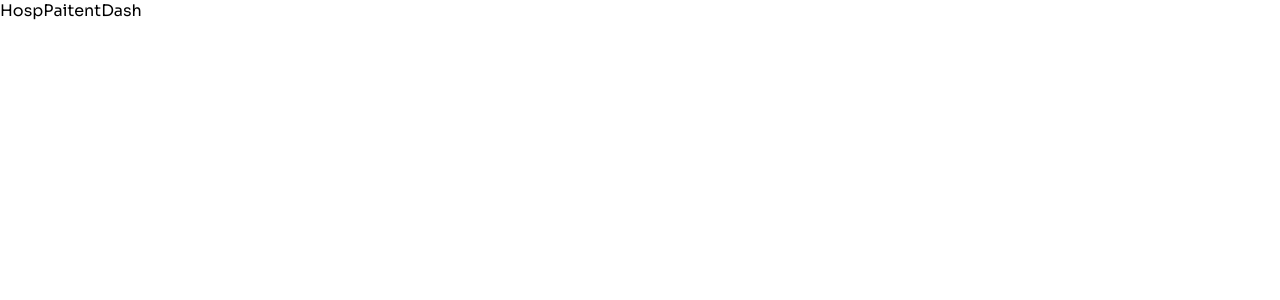
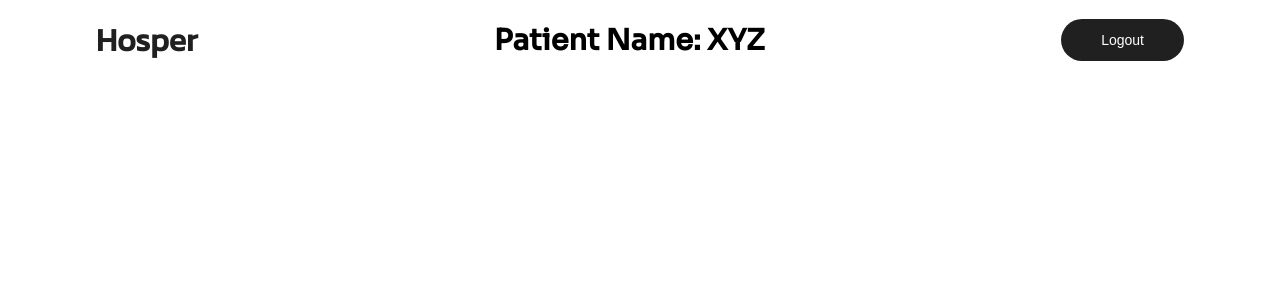
Before and after one commit to Nandhana-C/smart-hospital-systems, a React (Create React App) app: page /PaitentDash in a window 1280 px wide. Shown: the top 300 px of the page. Built offline with nearby package versions, Linux system fonts and the light colour scheme; a web font is replaced by a local one.

Commit message:
hosppatientdash

```diff
--- a/package.json
+++ b/package.json
@@ -20,6 +20,7 @@
     "react-firebase-hooks": "^5.0.3",
     "react-google-login": "^5.2.2",
     "react-modal": "^3.14.4",
+    "react-model": "^4.2.1",
     "react-router-dom": "^6.2.2",
     "react-scripts": "5.0.0",
     "styled-components": "^5.3.3",
--- a/src/App.js
+++ b/src/App.js
@@ -9,7 +9,7 @@ import HospForm from './components/Registration/HospForm';
 import HospSignup from '../src/components/SignInSignUp/HospSignup';
 import HospSignIn from '../src/components/SignInSignUp/HospSignIn';
 import HospDash from '../src/components/Dashboard/HospDash';
-import PaitentDash from '../src/components/Dashboard/PaitentDash';
+// import PaitentDash from '../src/components/Dashboard/PaitentDash';
 import DocDash from '../src/components/Dashboard/DocDash';
 import HospPaitentDash from '../src/components/Dashboard/HospPaitentDash';
 import { Routes, Route } from "react-router-dom";
@@ -39,7 +39,7 @@ function App() {
         <Route path='/Hospital' element={<HospDash />}/>
         <Route path='/DoctorDash' element={<DocDash />}/>
         <Route path='/PaitentDash' element={<HospPaitentDash />}/>
-        <Route path='/Dashboard' element={<PaitentDash />}/>
+        {/* <Route path='/Dashboard' element={<PaitentDash />}/> */}
       </Routes>
     </div>
   );
--- a/src/components/Dashboard/HospDashHome.js
+++ b/src/components/Dashboard/HospDashHome.js
@@ -11,6 +11,7 @@ function HospDashHome() {
     const btnStyle = {backgroundColor: '#FFB703', color:'white', margin:'20px 10px'}
     const textStyle = {margin:'5px'}
     const [docId, setDocId] = useState("");
+    const [patientId, setPatientId] = useState("");
     const Navigate = useNavigate();
     const docClick = () => {
       Navigate('/DoctorDash');
@@ -29,6 +30,7 @@ function HospDashHome() {
       },
     };
     const [modalIsOpen, setIsOpen] = useState(false);
+    const [modalIsOpen1, setIsOpen1] = useState(false);
 
     function openModal() {
       setIsOpen(true);
@@ -36,6 +38,13 @@ function HospDashHome() {
 
     function closeModal() {
       setIsOpen(false);
+    }
+    function openModal1() {
+      setIsOpen1(true);
+    }
+
+    function closeModal1() {
+      setIsOpen1(false);
     }
   return (
     <Section>
@@ -57,6 +66,23 @@ function HospDashHome() {
           </BtnWrap>
         </ModalBox>
       </Modal>
+      <Modal
+        isOpen={modalIsOpen1}
+        onRequestClose={closeModal1}
+        style={customStyles}
+        contentLabel="Patient Modal"
+      >
+        <ModalBox>
+          <Grid align='center'>
+              <h2>Enter Your Id</h2>
+          </Grid>
+          <TextField style={textStyle} label='Patient ID' placeholder='Enter Patient ID' fullWidth required onChange={(event)=>setPatientId(event.target.value)} />
+          <BtnWrap>
+            <Button variant='contained' type="submit" style={btnStyle} fullWidth onClick={PaitentClick}>Select</Button>
+            <Button variant='contained' type="submit" style={btnStyle} fullWidth onClick={closeModal1}>Close</Button>
+          </BtnWrap>
+        </ModalBox>
+      </Modal>
         <Box>
             <Paper onClick={openModal} elevation={10} style={paperStyle}>
               <ImgContainer>
@@ -68,7 +94,7 @@ function HospDashHome() {
             </Paper>
         </Box>
         <Box>
-            <Paper onClick={PaitentClick} elevation={10} style={paperStyle}>
+            <Paper onClick={openModal1} elevation={10} style={paperStyle}>
               <ImgContainer>
                 <img src={Paitent} alt='img' />
               </ImgContainer>
--- a/src/components/Dashboard/HospPaitentDash.js
+++ b/src/components/Dashboard/HospPaitentDash.js
@@ -1,8 +1,15 @@
 import React from 'react'
+import { ThemeProvider } from 'styled-components';
+import {light} from '../../Styles/Themes';
+import HospPatientDashHead from './HospPatientDashHead';
 
 function HospPaitentDash() {
   return (
-    <div>HospPaitentDash</div>
+    <>
+    <ThemeProvider theme={light} >
+    <HospPatientDashHead/>
+    </ThemeProvider>
+    </>
   )
 }
 
--- /dev/null
+++ b/src/components/Dashboard/HospPatientDashHead.js
@@ -0,0 +1,39 @@
+import React from 'react'
+import styled from 'styled-components';
+import Logo from '../Landing/Logo';
+import Button from '../Landing/Button';
+
+function HospPatientDashHead() {
+  return (
+    <Section>
+      <NavBar>
+        <Logo />
+        <Name>
+            Patient Name: XYZ
+        </Name>
+        <Button text="Logout" link="/Hospital" />
+      </NavBar>
+    </Section>
+  )
+}
+const Section = styled.section`
+  width:100vw;
+  background-color: ${props => props.theme.body};
+`
+const NavBar = styled.nav`
+  display: flex;
+  justify-content: space-between;
+  align-items: center;
+  width: 85%;
+  height: ${props => props.theme.navHeight};
+  margin: 0 auto;
+`
+const Name = styled.div`
+  display: flex;
+  justify-content: space-between;
+  align-items: center;
+  font-size: 1.8rem;
+  font-weight: 900;
+`
+
+export default HospPatientDashHead
--- a/src/components/Dashboard/PaitentDash.js
+++ /dev/null
@@ -1,9 +0,0 @@
-import React from 'react';
-
-function PaitentDash() {
-  return (
-    <div>PaitentDash</div>
-  )
-}
-
-export default PaitentDash
--- a/src/components/Registration/HospForm.js
+++ b/src/components/Registration/HospForm.js
@@ -28,16 +28,16 @@ function HospForm() {
     const btnStyle = { backgroundColor: '#023047', color: 'white', margin: '20px auto', width: 600 }
     const headStyle = {fontFamily: 'Roboto Condensed', color:'#'}
     const Spl = [
-        { Name: 'ENT',grade:2},
-        { Name: 'Cardiology'},
-        { Name: 'Neurology'},
-        { Name: 'Renal'},
-        { Name: 'Gynecology'},
-        { Name: 'Orthopedics'},
-        { Name: 'Dermatology'},
-        { Name: 'Pediatrics'},
-        { Name: 'Ophthalmology'},
-        { Name: 'Pulmonology'}];
+        { title: 'ENT'},
+        { title: 'Cardiology'},
+        { title: 'Neurology'},
+        { title: 'Renal'},
+        { title: 'Gynecology'},
+        { title: 'Orthopedics'},
+        { title: 'Dermatology'},
+        { title: 'Pediatrics'},
+        { title: 'Ophthalmology'},
+        { title: 'Pulmonology'}];
     const Navigate = useNavigate();
     const onSubmit = (event) =>{
         event.preventDefault();
```
Also changed, not shown: 1 other file (tests, documents, lock files or other folders).
